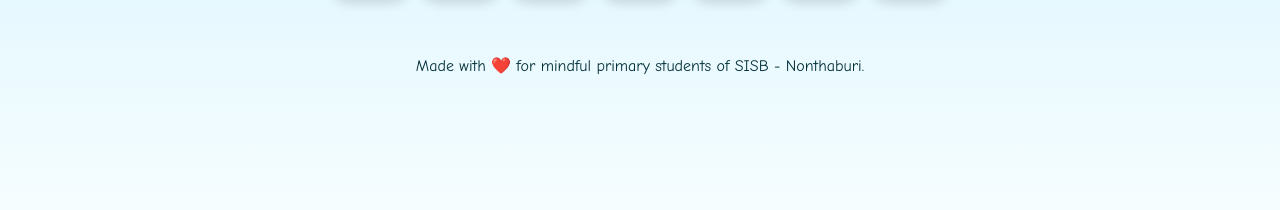
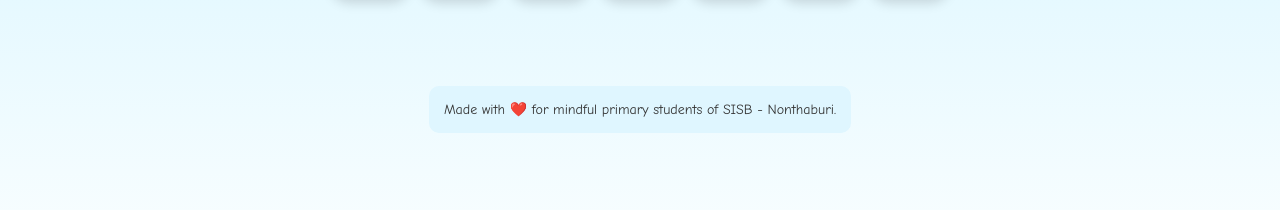
Before and after one commit to bjaspel63/mindful, a plain HTML site: page index.html in a window 1280 px wide. Shown: the part 470-680 px from the top of the page. Drawn offline with Linux system fonts and the light colour scheme.

Commit message:
Update style.css

```diff
--- a/style.css
+++ b/style.css
@@ -330,6 +330,27 @@ main{
   left:var(--x,50%);
   animation: floatNote 4s ease-in-out infinite;
 }
+
+.footer {
+  text-align: center;
+  padding: 15px;
+  font-size: 14px;
+  color: white;
+  background: rgba(0,0,0,0.2);
+  margin-top: 30px;
+  border-radius: 10px;
+}
+
+body.light .footer {
+  color: #333;
+  background: #dff6ff;
+}
+
+body.dark .footer {
+  color: white;
+  background: #111;
+}
+
 @keyframes floatNote{
   0% { transform: translateY(0) scale(1); opacity:1; }
   50% { transform: translateY(-80px) scale(1.3); opacity:0.7; }
```
